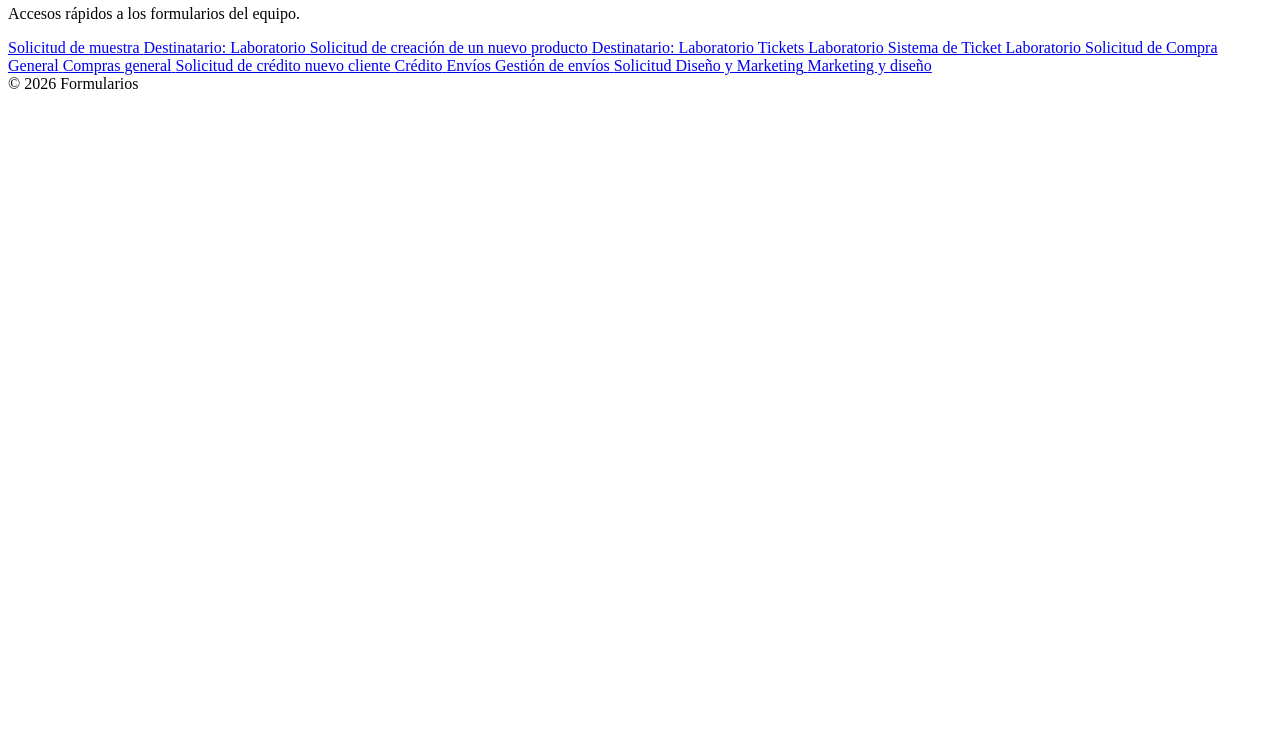
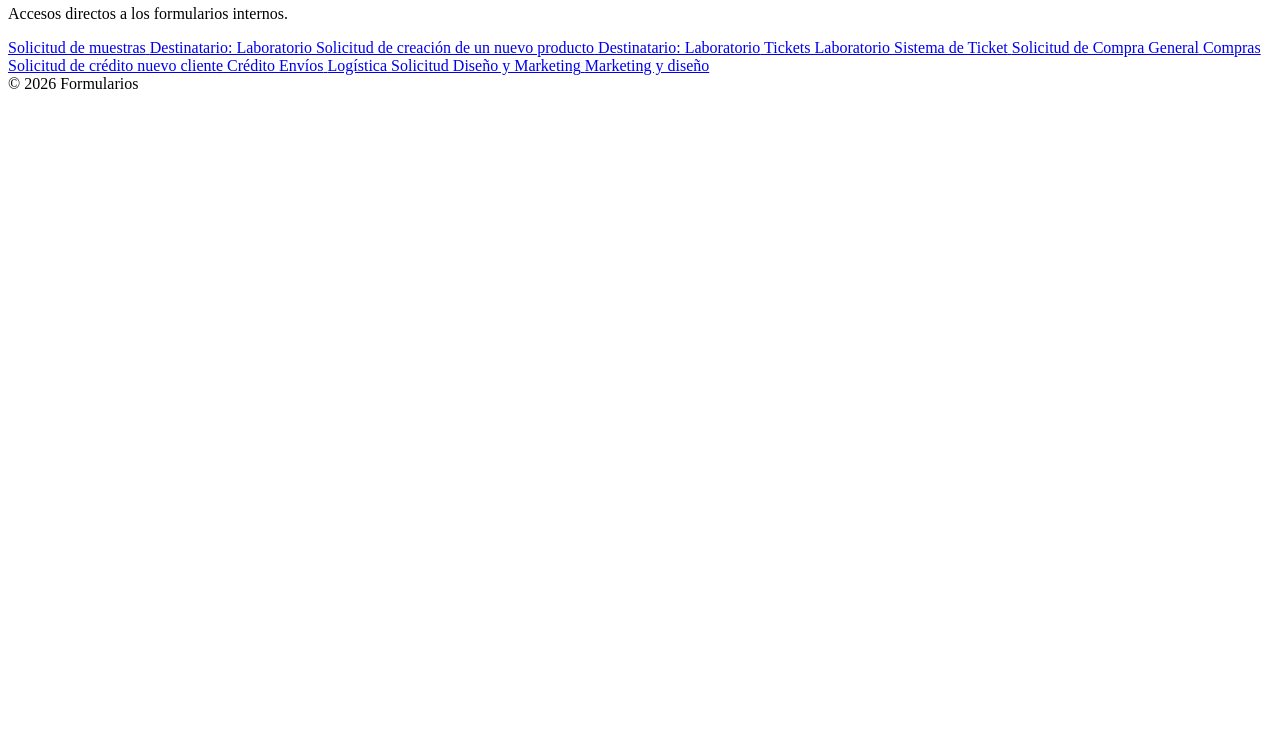
Before and after one commit to anabellaTOPC/Formularios-Solicitudes, a plain HTML site: page index.html in a window 1280 px wide. Shown: the part 62-800 px from the top of the page. Drawn offline with Linux system fonts and the light colour scheme.

Commit message:
index.html

```diff
--- a/index.html
+++ b/index.html
@@ -12,51 +12,60 @@
     <section class="card">
       <header class="header">
         <h1>Formularios y Solicitudes</h1>
-        <p>Accesos rápidos a los formularios del equipo.</p>
+        <p>Accesos directos a los formularios internos.</p>
       </header>
 
       <div class="grid">
-        <!-- 1 -->
-        <a class="btn" href="PON_AQUI_URL_FORM_1" target="_blank" rel="noopener">
-          <span class="btn-title">Solicitud de muestra</span>
+
+        <!-- Solicitud de muestra -->
+        <a class="btn" target="_blank" rel="noopener"
+           href="https://gnpo.sharepoint.com/sites/Laboratorio/_layouts/15/listforms.aspx?cid=ZGJiZmE2ZGYtMmQ3ZC00NGZlLTkzNzEtYzZiYmQ4Y2U5YTM1&nav=ZGYxMGY4NzMtMDBmYi00ZDc5LTg0N2YtOTNiNGYxMDQ3YjVj">
+          <span class="btn-title">Solicitud de muestras</span>
           <span class="btn-subtitle">Destinatario: Laboratorio</span>
         </a>
 
-        <!-- 2 -->
-        <a class="btn" href="PON_AQUI_URL_FORM_2" target="_blank" rel="noopener">
+        <!-- Nuevo producto -->
+        <a class="btn" target="_blank" rel="noopener"
+           href="https://gnpo.sharepoint.com/sites/Laboratorio/_layouts/15/listforms.aspx?cid=ZDY4NDkzNzQtMGU1Yy00NjcyLWI2MjktNDk5OWIxZjJlN2Q0&nav=ZjEwYjYwNjItOTMzOC00Nzg0LTgyNTUtYjNiYTM0ZDlkOWQ3">
           <span class="btn-title">Solicitud de creación de un nuevo producto</span>
           <span class="btn-subtitle">Destinatario: Laboratorio</span>
         </a>
 
-        <!-- 3 -->
-        <a class="btn" href="PON_AQUI_URL_FORM_3" target="_blank" rel="noopener">
+        <!-- Tickets laboratorio -->
+        <a class="btn" target="_blank" rel="noopener"
+           href="https://gnpo.sharepoint.com/:l:/s/Laboratorio/JAD8c1NAaRb5S4zfL1oXwW8-AVvnj4kkXut92SvFDp4mAuQ?nav=NmU2MGEyZjctMTQxYS00OTg3LWI1NTYtZjQ1NTkxOTgxZTc5">
           <span class="btn-title">Tickets Laboratorio</span>
-          <span class="btn-subtitle">Sistema de Ticket Laboratorio</span>
+          <span class="btn-subtitle">Sistema de Ticket</span>
         </a>
 
-        <!-- 4 -->
-        <a class="btn" href="PON_AQUI_URL_FORM_4" target="_blank" rel="noopener">
+        <!-- Compra general -->
+        <a class="btn" target="_blank" rel="noopener"
+           href="https://gnpo.sharepoint.com/:l:/s/administracion/JAALokJXhdpbSJiEEXXEiMW5AWw9z88CvmccBij4xMWljJ8?nav=YjcxNGQzOWQtMmEwNi00NWYxLWIzNGUtNTgxN2EyZjNkNTUw">
           <span class="btn-title">Solicitud de Compra General</span>
-          <span class="btn-subtitle">Compras general</span>
+          <span class="btn-subtitle">Compras</span>
         </a>
 
-        <!-- 5 -->
-        <a class="btn" href="PON_AQUI_URL_FORM_5" target="_blank" rel="noopener">
+        <!-- Crédito nuevo cliente -->
+        <a class="btn" target="_blank" rel="noopener"
+           href="https://gnpo.sharepoint.com/:l:/s/administracion/JABV5AxZ-__QQI0jdsHruSA5AZBUUQJUO3VHkqTbfzKeAmM?nav=M2Y2MGY4NzAtZTRiMC00ODk5LTk3YmMtMWM0NmE0ZDA4OTYw">
           <span class="btn-title">Solicitud de crédito nuevo cliente</span>
           <span class="btn-subtitle">Crédito</span>
         </a>
 
-        <!-- 6 -->
-        <a class="btn" href="PON_AQUI_URL_FORM_6" target="_blank" rel="noopener">
+        <!-- Envíos -->
+        <a class="btn" target="_blank" rel="noopener"
+           href="https://gnpo.sharepoint.com/:l:/s/logistica/JAASGg84V6vaRKpDEjKOtKR4ATsl8U35ZdAwwRN09jYcWtQ?nav=YmMyMjUwOGUtNzI0ZC00N2QwLTk0Y2QtNjAxZDc2MzVhMTQz">
           <span class="btn-title">Envíos</span>
-          <span class="btn-subtitle">Gestión de envíos</span>
+          <span class="btn-subtitle">Logística</span>
         </a>
 
-        <!-- 7 -->
-        <a class="btn" href="PON_AQUI_URL_FORM_7" target="_blank" rel="noopener">
+        <!-- Marketing y diseño -->
+        <a class="btn" target="_blank" rel="noopener"
+           href="https://gnpo.sharepoint.com/:l:/s/marketing/JAAmiCDkVk7uSrCL9DvIOtfTASpmLgMQkRogo8Yaot5hnAM?nav=N2VjZDFkNTMtZGU3ZS00OTNiLTk0NTctYTQxMDZlM2U5NDZm">
           <span class="btn-title">Solicitud Diseño y Marketing</span>
           <span class="btn-subtitle">Marketing y diseño</span>
         </a>
+
       </div>
 
       <footer class="footer">
```
